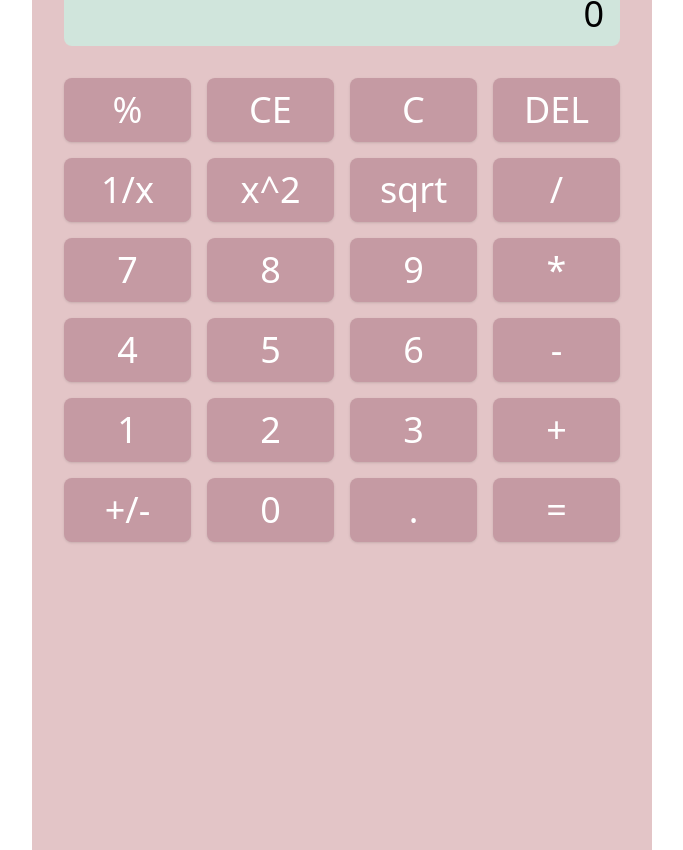
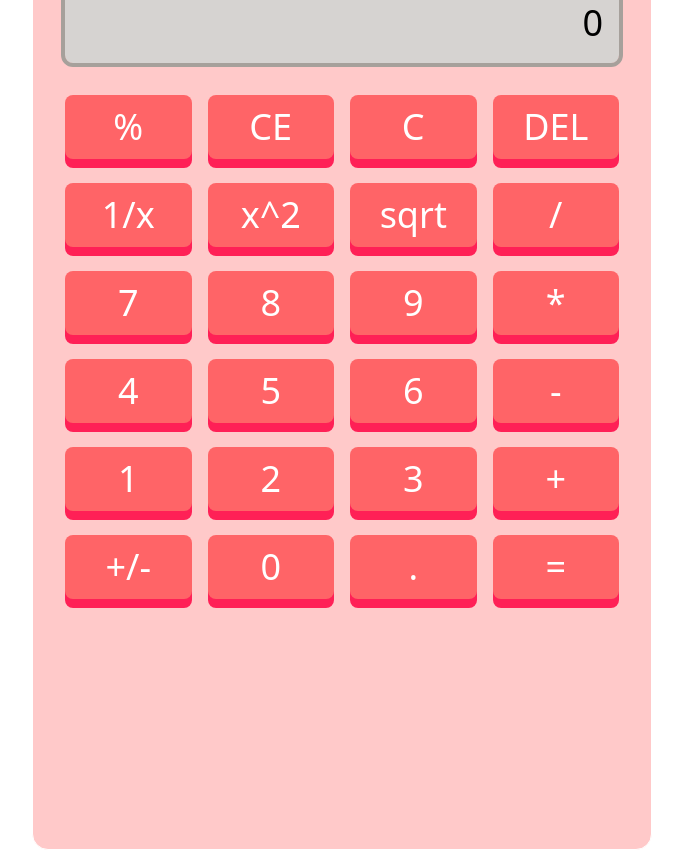
Before and after one commit to Aleshkev/calculator, a React (Vite) app: page / in a window 1280 px wide. Shown: the whole page, without its empty margins (298-981 px from the left). Built offline with nearby package versions, Linux system fonts and the light colour scheme.

Commit message:
Redo visual style

```diff
--- a/src/app/App.tsx
+++ b/src/app/App.tsx
@@ -12,11 +12,12 @@ function App() {
   return (
     <>
       <div className="flex items-center justify-center h-[100vh]">
-        <div className="w-[620px] h-[900px] text-white bg-[#E3C5C7] p-8 flex flex-col gap-8">
+        <div className="w-[620px] h-[900px] text-white bg-red-200 border rounded-2xl p-8 flex flex-col gap-8">
           <Display
+            hint={state.pending ? `${state.pending.val}${state.pending.op.label}` : undefined}
             text={` ${state.editing !== null ? state.editing : state.val}`}
           />
-          <div className="grid grid-cols-4 gap-4">
+          <div className="grid grid-cols-4 gap-x-4 gap-y-6">
             {buttons.map((i) => (
               <Button label={i} onClick={() => dispatch("" + i)} />
             ))}
--- a/src/app/calc.ts
+++ b/src/app/calc.ts
@@ -120,9 +120,9 @@ export function reducer(state: CalculatorState, action: string): CalculatorState
   const binOp = binOpsById.get(action)
   if (binOp) {
     if (state.pending) {
-      state = { ...state, val: state.pending.op.f(state.pending.val, state.val), pending: null }
+      state = reducer(state, "=")
     }
-    return { ...state, pending: { val: state.val, op: binOp } }
+    return { ...state, pending: { val: state.val, op: binOp }, val: 0 }
   }
 
   const unaryOp = unaryOpsById.get(action)
--- a/src/components/Button.tsx
+++ b/src/components/Button.tsx
@@ -5,11 +5,13 @@ type Props = {
 
 export function Button({ label, onClick }: Props) {
   return (
-    <button
-      onClick={onClick}
-      className="bg-[#C59AA3] text-4xl rounded-lg cursor-pointer h-16 shadow"
-    >
-      {label}
-    </button>
+    <div>
+      <div
+        onClick={onClick}
+        className="bg-red-400 shadow-[0_0.25em_0_var(--color-rose-500)] active:shadow-none active:translate-y-[.25em] border-red-600 text-4xl rounded-lg cursor-pointer h-16 flex justify-center items-center"
+      >
+        {label}
+      </div>
+    </div>
   );
 }
--- a/src/components/Display.tsx
+++ b/src/components/Display.tsx
@@ -1,10 +1,13 @@
+type Props = {
+  text: string;
+  hint?: string;
+};
 
-type Props = {
-  text: string
+export function Display({ text, hint }: Props) {
+  return (
+    <div className="bg-stone-300 outline-[4px] outline-stone-400 h-20 rounded-lg flex items-center justify-end text-black px-4">
+      {hint && <span className="text-xl text-stone-500">{hint}</span>}
+      <span className="text-4xl">{text}</span>
+    </div>
+  );
 }
-
-export function Display({text}: Props) {
-  return <div className="bg-[#D0E5DC] text-4xl h-16 rounded-lg flex items-center justify-end text-black px-4">
-    {text}
-  </div>
-}
```
Also changed, not shown: 1 other file (tests, documents, lock files or other folders).
